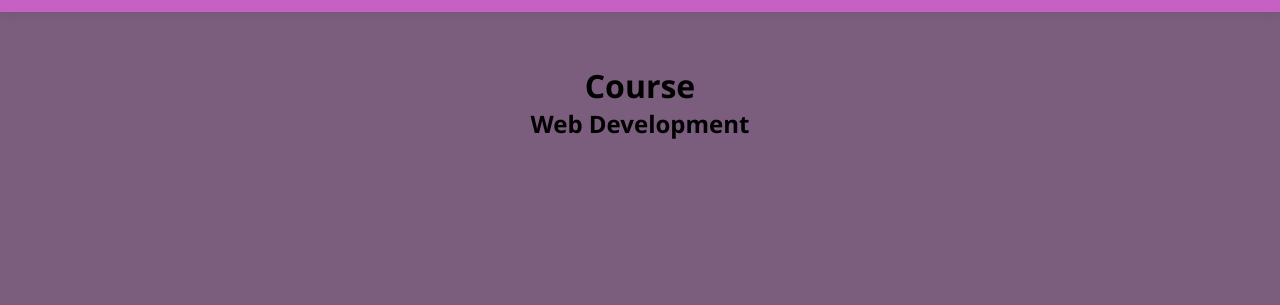
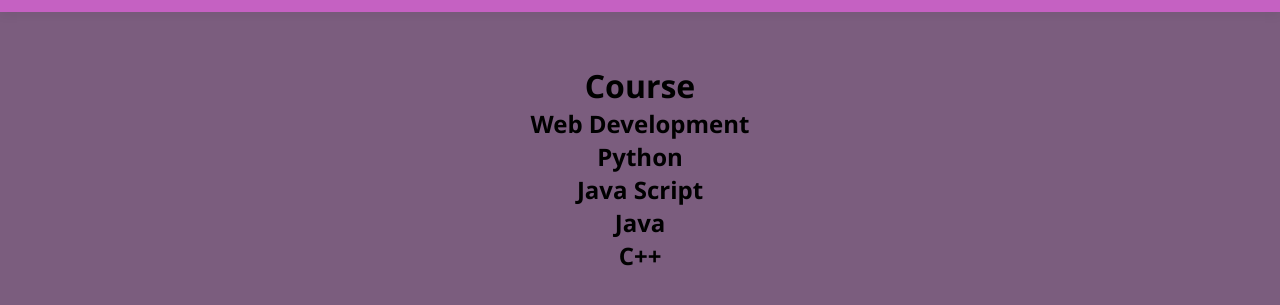
Before and after one commit to Masumpate/html-divison, a plain HTML site: page index.html in a window 1280 px wide. Shown: the part 73-378 px from the top of the page. Drawn offline with Linux system fonts and the light colour scheme.

Commit message:
Update index.html

```diff
--- a/index.html
+++ b/index.html
@@ -102,7 +102,11 @@
     </h1>
     <div id="container">
         <center><h1>Course</h2></center>
-        <center><h2>Web Development</h2></center>
+        <center><h2>Web Development</h2>
+        <h2>Python</h2>
+        <h2> Java Script</h2>
+        <h2>Java</h2>
+        <h2>C++</h2></center>
     </div>
 </body>
 
```
